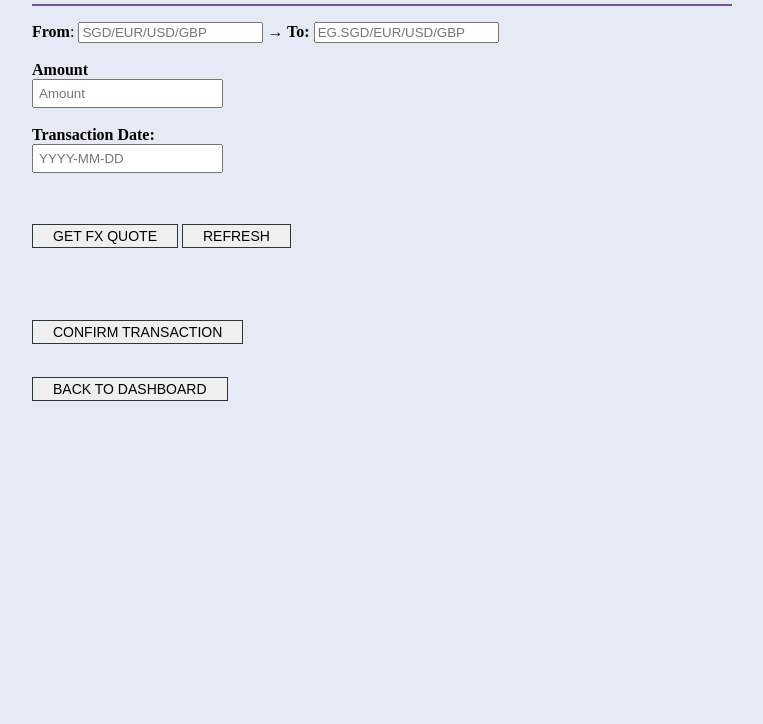
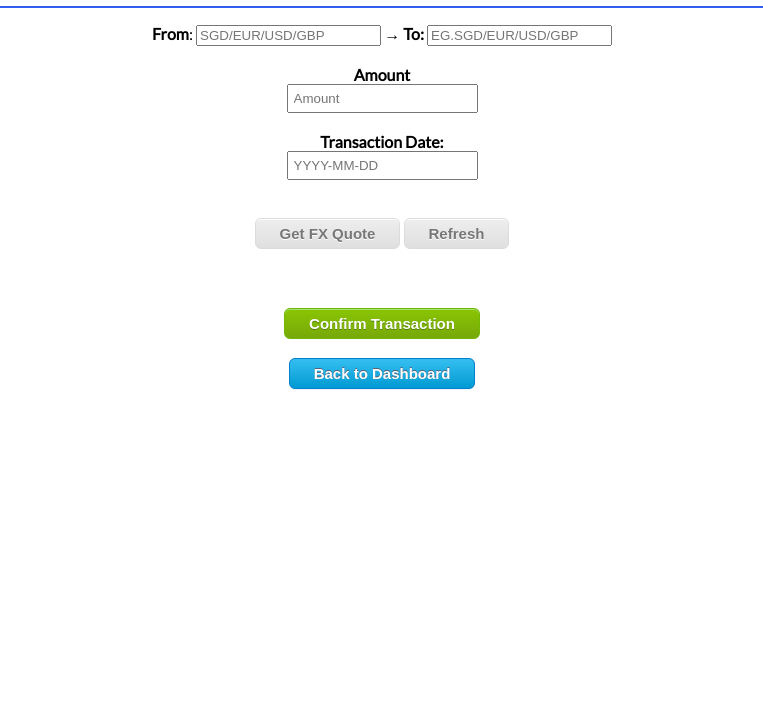
Before and after one commit to karlkws/devops-project, a plain HTML site: page public/FX.html in a window 1280 px wide. Shown: the part 76-800 px from the top of the page, without its empty margins (258-1021 px from the left). Drawn offline with nearby package versions, Linux system fonts and the light colour scheme; no server answers.

Commit message:
updated app css/html

```diff
--- a/public/FX.html
+++ b/public/FX.html
@@ -35,8 +35,8 @@
 
 
       </form>
-      <br><button class="btn btn-outline-primary" onclick="getInputValue();">Get FX Quote</button>
-      <button class = "btn btn-dark" onclick="refresh()">Refresh</button>
+      <br><button class="myButton3" onclick="getInputValue();">Get FX Quote</button>
+      <button class = "myButton3" onclick="refresh()">Refresh</button>
 
       <h1 id="symbol"></h1>
 </div>
@@ -49,7 +49,7 @@
 
 </div>
 
- <button class = "btn btn-dark" id='b1' onclick="confirm()">Confirm Transaction</button>
+ <button class = "myButton2" id='b1' onclick="confirm()">Confirm Transaction</button>
 
 
 </body>
@@ -57,6 +57,6 @@
 <script src="getuser.js"></script>
 <footer>
     <br>
-    <button class ="btn btn-dark" id='back-btn' onclick="goBack()">Back to Dashboard</button>
+    <button class ="myButton" id='back-btn' onclick="goBack()">Back to Dashboard</button>
 </footer>
 </html>
--- a/public/style.css
+++ b/public/style.css
@@ -1,3 +1,16 @@
+@import url('https://fonts.googleapis.com/css?family=Lato&display=swap');
+
+body {
+  width: 1000px ;
+  margin-left: auto;
+  margin-right: auto;
+  justify-content: center;
+  align-items: center;
+  background-color: #ffffff;
+  font-family: 'Lato', sans-serif;
+  text-align: center;
+
+}
 
 table {
      font-family: arial, sans-serif;
@@ -26,19 +39,10 @@
     text-transform: uppercase;
 }
 
-   #Value , #transaction{
-
+#Value , #transaction {
     padding: 5px;
 }
 
-
-   body {
-
-  width: 700px ;
-  margin-left: auto ;
-  margin-right: auto ;
-  background-color: #e5eaf5;
-  }
 
 ol {
     display: flex;
@@ -79,10 +83,10 @@
   }
 
 .link{
-    border: 1px solid #745296;
+    border: 1px solid #315ef0;
   }
 
-  button {
+/* button {
 
     margin: 15px auto 0;
     padding: 3px 20px;
@@ -92,8 +96,7 @@
     text-align: center;
     border : 1px solid #2C3539;
     text-transform: uppercase;
-    /* text-decoration: none; */
-    /* outline: none; */
+
 }
 
 button:hover {
@@ -102,7 +105,7 @@ button:hover {
     color: #e5eaf5;
     text-decoration: underline;
     letter-spacing: 0.5px;
-}
+} */
 
 #logo {
   display: inline-block;
@@ -111,3 +114,80 @@ button:hover {
   width: auto; /* correct proportions to specified height */
   border-radius: 50%; /* makes it a circle */
 }
+
+.myButton {
+	box-shadow: 0px 1px 0px 0px #f0f7fa;
+	background:linear-gradient(to bottom, #33bdef 5%, #019ad2 100%);
+	background-color:#33bdef;
+	border-radius:6px;
+	border:1px solid #057fd0;
+	display:inline-block;
+	cursor:pointer;
+	color:#ffffff;
+	font-family:Arial;
+	font-size:15px;
+	font-weight:bold;
+	padding:6px 24px;
+	text-decoration:none;
+	text-shadow:0px -1px 0px #5b6178;
+}
+.myButton:hover {
+	background:linear-gradient(to bottom, #019ad2 5%, #33bdef 100%);
+	background-color:#019ad2;
+}
+.myButton:active {
+	position:relative;
+	top:1px;
+}
+
+
+.myButton2 {
+	box-shadow:inset 0px 1px 0px 0px #a4e271;
+	background:linear-gradient(to bottom, #89c403 5%, #77a809 100%);
+	background-color:#89c403;
+	border-radius:6px;
+	border:1px solid #74b807;
+	display:inline-block;
+	cursor:pointer;
+	color:#ffffff;
+	font-family:Arial;
+	font-size:15px;
+	font-weight:bold;
+	padding:6px 24px;
+	text-decoration:none;
+	text-shadow:0px 1px 0px #528009;
+}
+.myButton2:hover {
+	background:linear-gradient(to bottom, #77a809 5%, #89c403 100%);
+	background-color:#77a809;
+}
+.myButton2:active {
+	position:relative;
+	top:1px;
+}
+
+
+.myButton3 {
+	box-shadow:inset 0px 1px 0px 0px #ffffff;
+	background:linear-gradient(to bottom, #ededed 5%, #dfdfdf 100%);
+	background-color:#ededed;
+	border-radius:6px;
+	border:1px solid #dcdcdc;
+	display:inline-block;
+	cursor:pointer;
+	color:#777777;
+	font-family:Arial;
+	font-size:15px;
+	font-weight:bold;
+	padding:6px 24px;
+	text-decoration:none;
+	text-shadow:0px 1px 0px #ffffff;
+}
+.myButton3:hover {
+	background:linear-gradient(to bottom, #dfdfdf 5%, #ededed 100%);
+	background-color:#dfdfdf;
+}
+.myButton3:active {
+	position:relative;
+	top:1px;
+}
```
Also changed, not shown: public/deposit.html (+2 -2 lines), public/home.html (+1 -1 lines), public/login.html (+2 -2 lines), public/register.html (+1 -1 lines), public/withdrawal.html (+2 -2 lines). Lines whose indentation alone changed are shown as unchanged.
